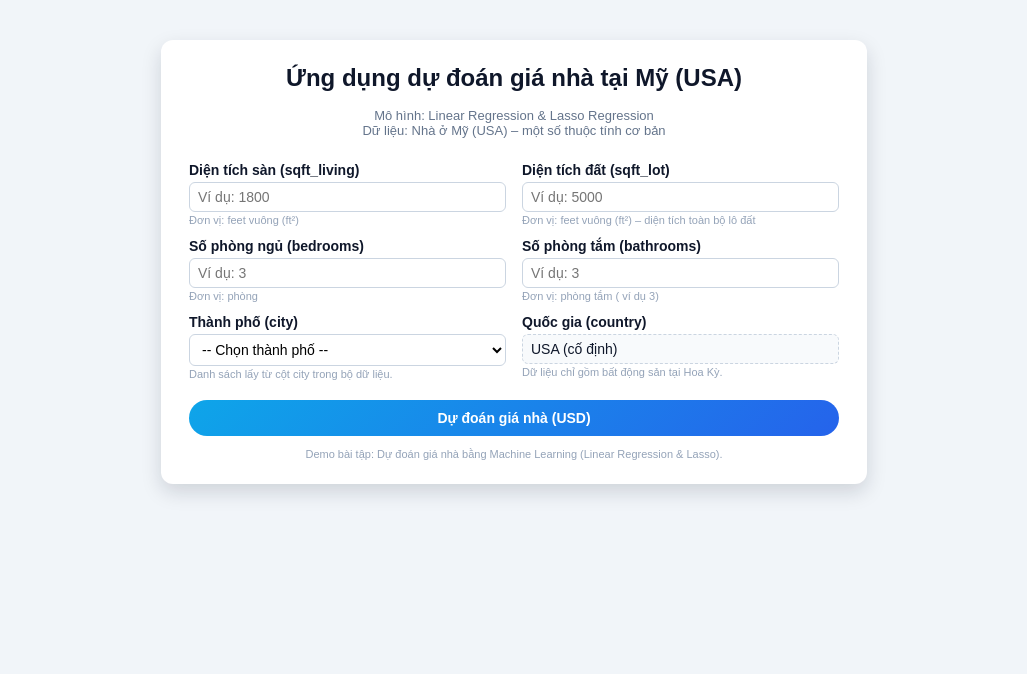
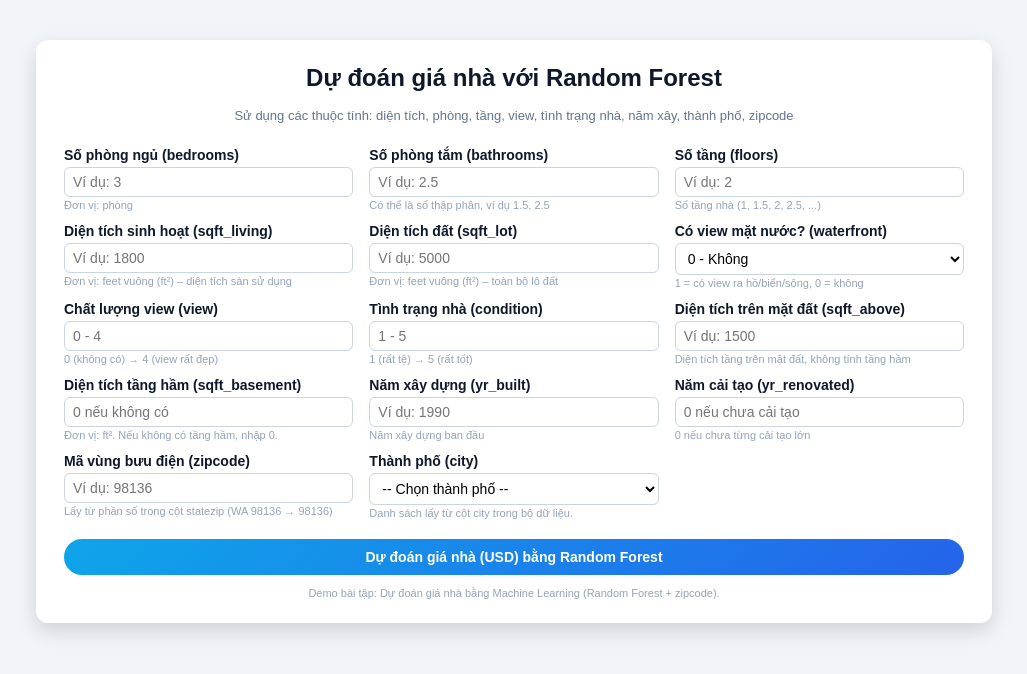
Before and after one commit to KillerBee244/house_price_prediction, a Flask app: page / in a window 1280 px wide. Shown: the top 674 px of the page, without its empty margins (126-1153 px from the left). Run offline with Flask 3, Linux system fonts and the light colour scheme; parts of the project's set-up code (start-up, migrations or seed data) failed here and were passed over.

Commit message:
Initial commit: House price ML (Random Forest) + Flask + Render

```diff
--- a/app.py
+++ b/app.py
@@ -7,58 +7,76 @@ app = Flask(__name__)
 
 # Đường dẫn tới thư mục models
 MODELS_DIR = Path("models")
+MODEL_PATH = MODELS_DIR / "house_price_rf.pkl"
 
-# Load 2 mô hình đã train
-with open(MODELS_DIR / "linear_regression_model.pkl", "rb") as f:
-    linreg_model = pickle.load(f)
+# Load mô hình Random Forest đã train
+with open(MODEL_PATH, "rb") as f:
+    rf_model = pickle.load(f)
 
-with open(MODELS_DIR / "lasso_regression_model.pkl", "rb") as f:
-    lasso_model = pickle.load(f)
-
-# Cột feature phải đúng thứ tự như khi train
+# Danh sách cột phải TRÙNG với train_models.py
 FEATURE_COLS = [
+    "bedrooms",
+    "bathrooms",
     "sqft_living",
     "sqft_lot",
-    "bedrooms",
-    "bathrooms",
+    "floors",
+    "waterfront",
+    "view",
+    "condition",
+    "sqft_above",
+    "sqft_basement",
+    "yr_built",
+    "yr_renovated",
+    "zipcode",
     "city",
-    "country",
 ]
 
 
 @app.route("/", methods=["GET", "POST"])
 def index():
-    prediction_lin = None
-    prediction_lasso = None
+    prediction = None
     error_msg = None
 
     if request.method == "POST":
         try:
             # Lấy dữ liệu từ form
+            bedrooms = float(request.form["bedrooms"])
+            bathrooms = float(request.form["bathrooms"])
             sqft_living = float(request.form["sqft_living"])
             sqft_lot = float(request.form["sqft_lot"])
-            bedrooms = float(request.form["bedrooms"])
-            bathrooms = float(request.form["bathrooms"])
+            floors = float(request.form["floors"])
+            waterfront = float(request.form["waterfront"])
+            view = float(request.form["view"])
+            condition = float(request.form["condition"])
+            sqft_above = float(request.form["sqft_above"])
+            sqft_basement = float(request.form["sqft_basement"])
+            yr_built = float(request.form["yr_built"])
+            yr_renovated = float(request.form["yr_renovated"])
+            zipcode = float(request.form["zipcode"])
             city = request.form["city"]
-
-            # Country cố định là USA
-            country = "USA"
 
             # Tạo DataFrame 1 dòng
             input_dict = {
+                "bedrooms": [bedrooms],
+                "bathrooms": [bathrooms],
                 "sqft_living": [sqft_living],
                 "sqft_lot": [sqft_lot],
-                "bedrooms": [bedrooms],
-                "bathrooms": [bathrooms],
+                "floors": [floors],
+                "waterfront": [waterfront],
+                "view": [view],
+                "condition": [condition],
+                "sqft_above": [sqft_above],
+                "sqft_basement": [sqft_basement],
+                "yr_built": [yr_built],
+                "yr_renovated": [yr_renovated],
+                "zipcode": [zipcode],
                 "city": [city],
-                "country": [country],
             }
 
             input_df = pd.DataFrame(input_dict, columns=FEATURE_COLS)
 
-            # Dự đoán
-            prediction_lin = float(linreg_model.predict(input_df)[0])
-            prediction_lasso = float(lasso_model.predict(input_df)[0])
+            # Dự đoán với Random Forest
+            prediction = float(rf_model.predict(input_df)[0])
 
         except Exception as e:
             error_msg = f"Lỗi khi xử lý dữ liệu nhập: {e}"
@@ -66,8 +84,7 @@ def index():
 
     return render_template(
         "index.html",
-        prediction_lin=prediction_lin,
-        prediction_lasso=prediction_lasso,
+        prediction=prediction,
         error_msg=error_msg,
     )
 
--- a/templates/index.html
+++ b/templates/index.html
@@ -2,7 +2,7 @@
 <html lang="vi">
   <head>
     <meta charset="UTF-8" />
-    <title>Dự đoán giá nhà</title>
+    <title>Dự đoán giá nhà - Random Forest</title>
     <style>
       body {
         font-family: Arial, Helvetica, sans-serif;
@@ -12,7 +12,7 @@
       }
 
       .container {
-        max-width: 650px;
+        max-width: 900px;
         margin: 40px auto;
         background: #ffffff;
         border-radius: 12px;
@@ -36,7 +36,7 @@
 
       form {
         display: grid;
-        grid-template-columns: 1fr 1fr;
+        grid-template-columns: repeat(3, 1fr);
         gap: 12px 16px;
       }
 
@@ -78,7 +78,7 @@
       }
 
       .full-width {
-        grid-column: 1 / 3;
+        grid-column: 1 / 4;
       }
 
       .btn-submit {
@@ -148,23 +148,14 @@
         color: #94a3b8;
         text-align: center;
       }
-
-      .readonly-field {
-        padding: 6px 8px;
-        border-radius: 6px;
-        border: 1px dashed #cbd5e1;
-        background: #f8fafc;
-        font-size: 14px;
-        color: #0f172a;
-      }
     </style>
   </head>
   <body>
     <div class="container">
-      <h1>Ứng dụng dự đoán giá nhà tại Mỹ (USA)</h1>
+      <h1>Dự đoán giá nhà với Random Forest</h1>
       <div class="subtitle">
-        Mô hình: Linear Regression &amp; Lasso Regression<br />
-        Dữ liệu: Nhà ở Mỹ (USA) – một số thuộc tính cơ bản
+        Sử dụng các thuộc tính: diện tích, phòng, tầng, view, tình trạng nhà,
+        năm xây, thành phố, zipcode
       </div>
 
       {% if error_msg %}
@@ -172,36 +163,6 @@
       {% endif %}
 
       <form method="POST">
-        <!-- sqft_living -->
-        <div class="form-group">
-          <label for="sqft_living">Diện tích sàn (sqft_living)</label>
-          <input
-            type="number"
-            step="1"
-            id="sqft_living"
-            name="sqft_living"
-            placeholder="Ví dụ: 1800"
-            required
-          />
-          <div class="unit-note">Đơn vị: feet vuông (ft²)</div>
-        </div>
-
-        <!-- sqft_lot -->
-        <div class="form-group">
-          <label for="sqft_lot">Diện tích đất (sqft_lot)</label>
-          <input
-            type="number"
-            step="1"
-            id="sqft_lot"
-            name="sqft_lot"
-            placeholder="Ví dụ: 5000"
-            required
-          />
-          <div class="unit-note">
-            Đơn vị: feet vuông (ft²) – diện tích toàn bộ lô đất
-          </div>
-        </div>
-
         <!-- bedrooms -->
         <div class="form-group">
           <label for="bedrooms">Số phòng ngủ (bedrooms)</label>
@@ -221,16 +182,178 @@
           <label for="bathrooms">Số phòng tắm (bathrooms)</label>
           <input
             type="number"
-            step="1"
+            step="0.25"
             id="bathrooms"
             name="bathrooms"
-            placeholder="Ví dụ: 3"
+            placeholder="Ví dụ: 2.5"
             required
           />
-          <div class="unit-note">Đơn vị: phòng tắm ( ví dụ 3)</div>
+          <div class="unit-note">Có thể là số thập phân, ví dụ 1.5, 2.5</div>
         </div>
 
-        <!-- city select -->
+        <!-- floors -->
+        <div class="form-group">
+          <label for="floors">Số tầng (floors)</label>
+          <input
+            type="number"
+            step="0.5"
+            id="floors"
+            name="floors"
+            placeholder="Ví dụ: 2"
+            required
+          />
+          <div class="unit-note">Số tầng nhà (1, 1.5, 2, 2.5, ...)</div>
+        </div>
+
+        <!-- sqft_living -->
+        <div class="form-group">
+          <label for="sqft_living">Diện tích sinh hoạt (sqft_living)</label>
+          <input
+            type="number"
+            step="1"
+            id="sqft_living"
+            name="sqft_living"
+            placeholder="Ví dụ: 1800"
+            required
+          />
+          <div class="unit-note">
+            Đơn vị: feet vuông (ft²) – diện tích sàn sử dụng
+          </div>
+        </div>
+
+        <!-- sqft_lot -->
+        <div class="form-group">
+          <label for="sqft_lot">Diện tích đất (sqft_lot)</label>
+          <input
+            type="number"
+            step="1"
+            id="sqft_lot"
+            name="sqft_lot"
+            placeholder="Ví dụ: 5000"
+            required
+          />
+          <div class="unit-note">Đơn vị: feet vuông (ft²) – toàn bộ lô đất</div>
+        </div>
+
+        <!-- waterfront -->
+        <div class="form-group">
+          <label for="waterfront">Có view mặt nước? (waterfront)</label>
+          <select id="waterfront" name="waterfront" required>
+            <option value="0">0 - Không</option>
+            <option value="1">1 - Có (view hồ/biển/sông)</option>
+          </select>
+          <div class="unit-note">1 = có view ra hồ/biển/sông, 0 = không</div>
+        </div>
+
+        <!-- view -->
+        <div class="form-group">
+          <label for="view">Chất lượng view (view)</label>
+          <input
+            type="number"
+            step="1"
+            id="view"
+            name="view"
+            placeholder="0 - 4"
+            min="0"
+            max="4"
+            required
+          />
+          <div class="unit-note">0 (không có) → 4 (view rất đẹp)</div>
+        </div>
+
+        <!-- condition -->
+        <div class="form-group">
+          <label for="condition">Tình trạng nhà (condition)</label>
+          <input
+            type="number"
+            step="1"
+            id="condition"
+            name="condition"
+            placeholder="1 - 5"
+            min="1"
+            max="5"
+            required
+          />
+          <div class="unit-note">1 (rất tệ) → 5 (rất tốt)</div>
+        </div>
+
+        <!-- sqft_above -->
+        <div class="form-group">
+          <label for="sqft_above">Diện tích trên mặt đất (sqft_above)</label>
+          <input
+            type="number"
+            step="1"
+            id="sqft_above"
+            name="sqft_above"
+            placeholder="Ví dụ: 1500"
+            required
+          />
+          <div class="unit-note">
+            Diện tích tầng trên mặt đất, không tính tầng hầm
+          </div>
+        </div>
+
+        <!-- sqft_basement -->
+        <div class="form-group">
+          <label for="sqft_basement">Diện tích tầng hầm (sqft_basement)</label>
+          <input
+            type="number"
+            step="1"
+            id="sqft_basement"
+            name="sqft_basement"
+            placeholder="0 nếu không có"
+            required
+          />
+          <div class="unit-note">
+            Đơn vị: ft². Nếu không có tầng hầm, nhập 0.
+          </div>
+        </div>
+
+        <!-- yr_built -->
+        <div class="form-group">
+          <label for="yr_built">Năm xây dựng (yr_built)</label>
+          <input
+            type="number"
+            step="1"
+            id="yr_built"
+            name="yr_built"
+            placeholder="Ví dụ: 1990"
+            required
+          />
+          <div class="unit-note">Năm xây dựng ban đầu</div>
+        </div>
+
+        <!-- yr_renovated -->
+        <div class="form-group">
+          <label for="yr_renovated">Năm cải tạo (yr_renovated)</label>
+          <input
+            type="number"
+            step="1"
+            id="yr_renovated"
+            name="yr_renovated"
+            placeholder="0 nếu chưa cải tạo"
+            required
+          />
+          <div class="unit-note">0 nếu chưa từng cải tạo lớn</div>
+        </div>
+
+        <!-- zipcode -->
+        <div class="form-group">
+          <label for="zipcode">Mã vùng bưu điện (zipcode)</label>
+          <input
+            type="number"
+            step="1"
+            id="zipcode"
+            name="zipcode"
+            placeholder="Ví dụ: 98136"
+            required
+          />
+          <div class="unit-note">
+            Lấy từ phần số trong cột statezip (WA 98136 → 98136)
+          </div>
+        </div>
+
+        <!-- city -->
         <div class="form-group">
           <label for="city">Thành phố (city)</label>
           <select id="city" name="city" required>
@@ -262,42 +385,31 @@
           </div>
         </div>
 
-        <!-- country fixed -->
-        <div class="form-group">
-          <label>Quốc gia (country)</label>
-          <div class="readonly-field">USA (cố định)</div>
-          <div class="unit-note">Dữ liệu chỉ gồm bất động sản tại Hoa Kỳ.</div>
-        </div>
-
         <!-- submit -->
         <div class="form-group full-width">
           <button type="submit" class="btn-submit">
-            Dự đoán giá nhà (USD)
+            Dự đoán giá nhà (USD) bằng Random Forest
           </button>
         </div>
       </form>
 
-      {% if prediction_lin is not none %}
+      {% if prediction is not none %}
       <div class="result-box">
-        <p class="result-title">Kết quả dự đoán</p>
+        <p class="result-title">Kết quả dự đoán (Random Forest Regression)</p>
         <p class="result-item">
-          Linear Regression:
-          <span>${{ "{:,.2f}".format(prediction_lin) }} USD</span>
-        </p>
-        <p class="result-item">
-          Lasso Regression:
-          <span>${{ "{:,.2f}".format(prediction_lasso) }} USD</span>
+          Giá nhà ước tính:
+          <span>${{ "{:,.2f}".format(prediction) }} USD</span>
         </p>
         <div class="unit-note">
-          * Đơn vị: đô la Mỹ (USD). Kết quả chỉ mang tính tham khảo, phụ thuộc
-          vào dữ liệu huấn luyện.
+          * Kết quả mang tính tham khảo, phụ thuộc vào phân bố dữ liệu huấn
+          luyện.
         </div>
       </div>
       {% endif %}
 
       <div class="footer-note">
-        Demo bài tập: Dự đoán giá nhà bằng Machine Learning (Linear Regression
-        &amp; Lasso).
+        Demo bài tập: Dự đoán giá nhà bằng Machine Learning (Random Forest +
+        zipcode).
       </div>
     </div>
   </body>
```
Also changed, not shown: train_models.py (+75 -57 lines).
